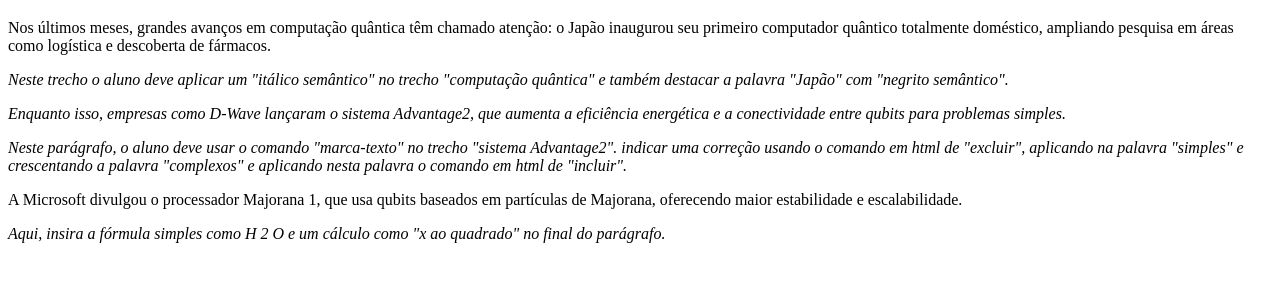
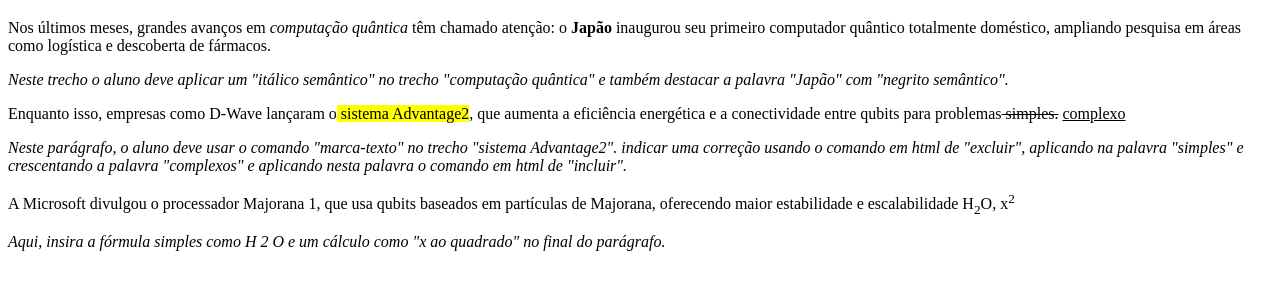
Before and after one commit to viniciussilvagms38-cloud/Aula-00-04-comandos-basicos-html, a plain HTML site: page exercicio.html in a window 1280 px wide. Shown: the part 61-350 px from the top of the page. Drawn offline with Linux system fonts and the light colour scheme.

Commit message:
comando basicos do HTML

```diff
--- a/exercicio.html
+++ b/exercicio.html
@@ -1,33 +1,45 @@
 <!doctype html>
 <html lang="pt-BR">
+
 <head>
   <meta charset="utf-8">
   <title>Novidades em Computação Quântica</title>
 </head>
+
 <body>
   <h1>Novidades em Computação Quântica</h1>
   <p>
-    Nos últimos meses, grandes avanços em computação quântica têm chamado atenção: o Japão inaugurou seu primeiro computador quântico totalmente doméstico, ampliando pesquisa em áreas como logística e descoberta de fármacos.
+    Nos últimos meses, grandes avanços em <i><em>computação quântica</em></i> têm chamado atenção: o <strong>Japão
+    </strong>inaugurou
+    seu primeiro computador quântico totalmente doméstico, ampliando pesquisa em áreas como logística e descoberta de
+    fármacos.
   </p>
   <p>
-   <em> Neste trecho o aluno deve aplicar um "itálico semântico" no trecho "computação quântica" e também destacar a palavra "Japão" com "negrito semântico". </em>
+    <em> Neste trecho o aluno deve aplicar um "itálico semântico" no trecho "computação quântica" e também destacar a
+      palavra "Japão" com "negrito semântico". </em>
   </p>
 
   <p>
-   <em> Enquanto isso, empresas como D-Wave lançaram o sistema Advantage2, que aumenta a eficiência energética e a conectividade entre qubits para problemas simples. </em>
+    Enquanto isso, empresas como D-Wave lançaram o<mark> sistema Advantage2</mark>, que aumenta a eficiência energética
+    e a
+    conectividade entre qubits para problemas<del> simples.</del>
+    <ins>complexo</ins>
   </p>
   <p>
     <em>
       Neste parágrafo, o aluno deve usar o comando "marca-texto" no trecho "sistema Advantage2".
-      indicar uma correção usando o comando em html de "excluir", aplicando na palavra "simples" e crescentando a palavra "complexos" e aplicando nesta palavra o comando em html de "incluir".
+      indicar uma correção usando o comando em html de "excluir", aplicando na palavra "simples" e crescentando a
+      palavra "complexos" e aplicando nesta palavra o comando em html de "incluir".
     </em>
   </p>
   <p>
-    A Microsoft divulgou o processador Majorana 1, que usa qubits baseados em partículas de Majorana, oferecendo maior estabilidade e escalabilidade.
+    A Microsoft divulgou o processador Majorana 1, que usa qubits baseados em partículas de Majorana, oferecendo maior
+    estabilidade e escalabilidade H<sub>2</sub>O, x<sup>2</sup>
   </p>
   <p>
     <em>Aqui, insira a fórmula simples como H 2 O e um cálculo como "x ao quadrado" no final do parágrafo.</em>
   </p>
 
 </body>
+
 </html>
```
Also changed, not shown: index.html (indentation only). Lines whose indentation alone changed are shown as unchanged.
